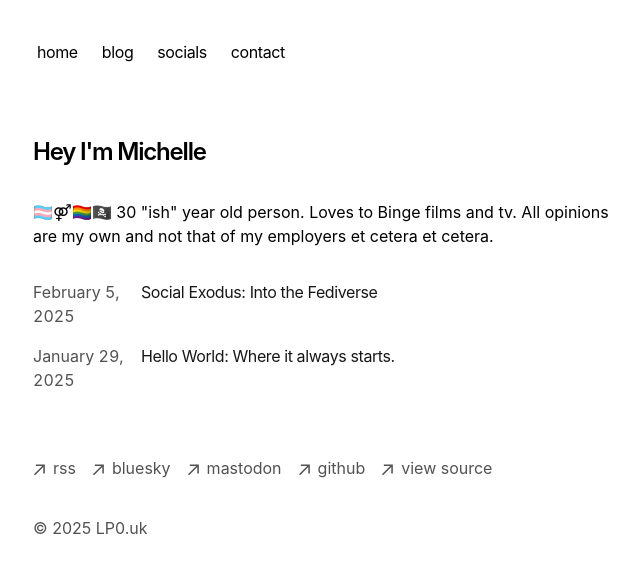
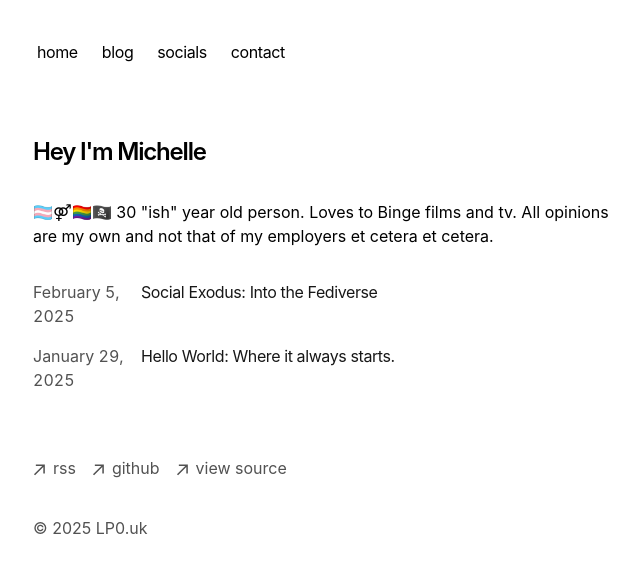
Before and after one commit to MichelleFindlay/lp0.uk, a Next.js app: page / in a window 1280 px wide. Shown: the top 572 px of the page, without its empty margins (319-959 px from the left). Built offline with nearby package versions, Linux system fonts and the light colour scheme.

Commit message:
Update footer.tsx

```diff
--- a/app/components/footer.tsx
+++ b/app/components/footer.tsx
@@ -35,28 +35,6 @@
             className="flex items-center transition-all hover:text-neutral-800 dark:hover:text-neutral-100"
             rel="noopener noreferrer"
             target="_blank"
-            href="https://bsky.app/profile/lp0.uk"
-          >
-            <ArrowIcon />
-            <p className="ml-2 h-7">bluesky</p>
-          </a>
-        </li>
-        <li>
-          <a
-            className="flex items-center transition-all hover:text-neutral-800 dark:hover:text-neutral-100"
-            rel="noopener noreferrer"
-            target="_blank"
-            href="https://mastodon.online/@lp0"
-          >
-            <ArrowIcon />
-            <p className="ml-2 h-7">mastodon</p>
-          </a>
-        </li>
-        <li>
-          <a
-            className="flex items-center transition-all hover:text-neutral-800 dark:hover:text-neutral-100"
-            rel="noopener noreferrer"
-            target="_blank"
             href="https://github.com/MichelleFindlay"
           >
             <ArrowIcon />
```
